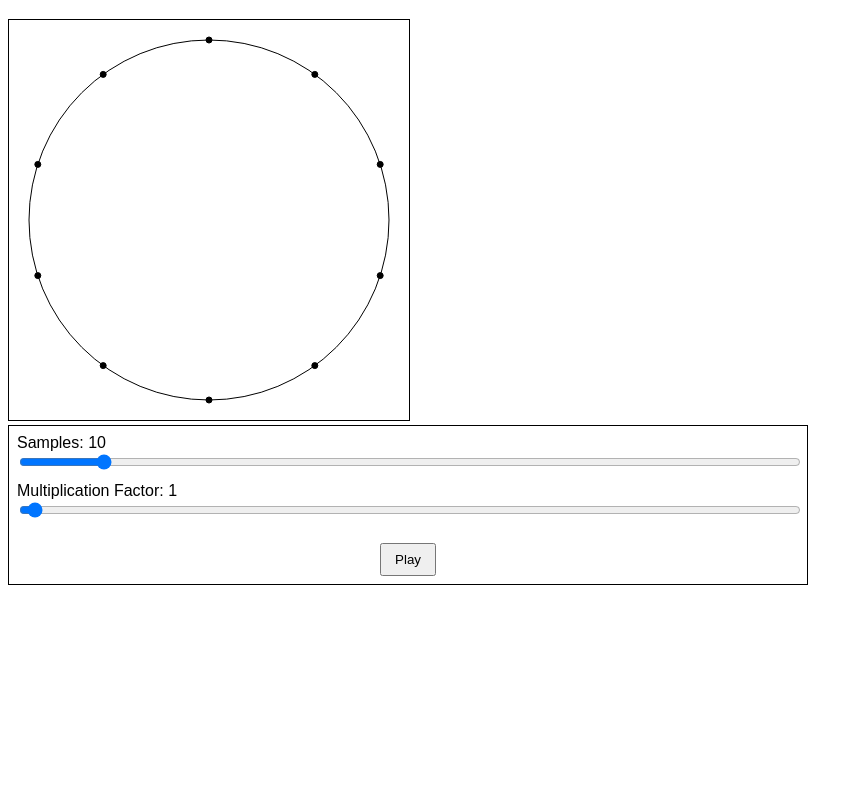
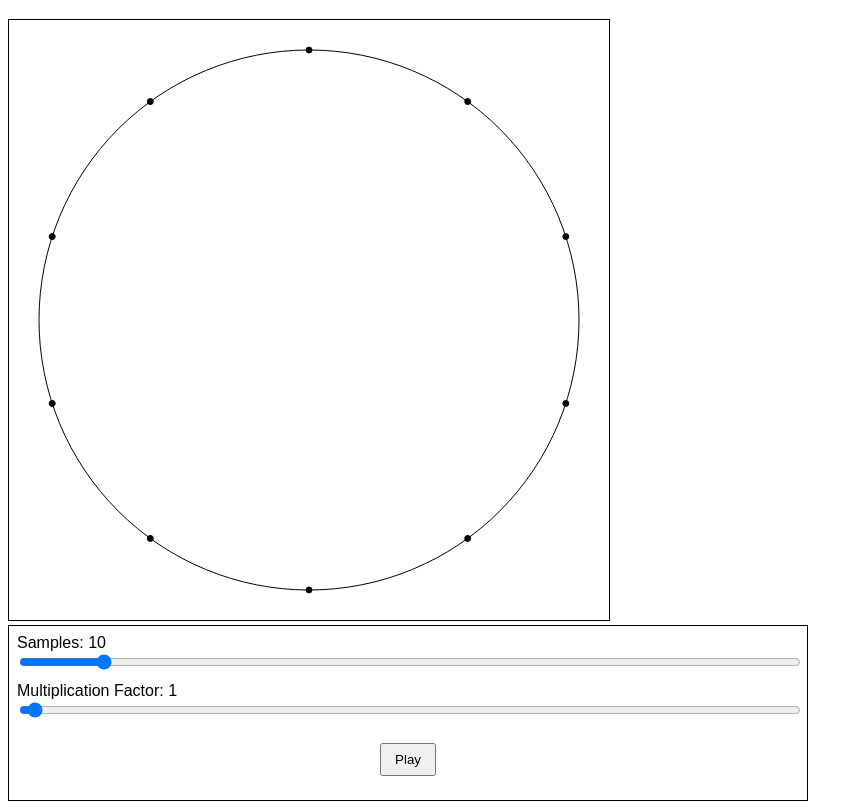
Before and after one commit to matt4222/tsr-cfd-sept-2022, a website built with webpack: page src/index.html in a window 1280 px wide. Shown: the part 61-870 px from the top of the page, without its empty margins (0-863 px from the left). Before the commit the page ends 800 px from the top, so only its background shows below. Built offline with nearby package versions, Linux system fonts and the light colour scheme.

Commit message:
dev: change constants values

```diff
--- a/src/Board.ts
+++ b/src/Board.ts
@@ -1,4 +1,4 @@
-import { r, r0, x0, y0 } from "./constants";
+import { r, r0, size, x0, y0 } from "./constants";
 import { Config } from "./interfaces/Config";
 import { Point } from "./interfaces/Point";
 import { getAngle, getCirclePoint, querySelector } from "./utils";
@@ -9,15 +9,21 @@ export class Board {
     multiplicationFactor: 3,
   };
 
+  constructor() {
+    const element = querySelector("canvas", HTMLCanvasElement);
+    element.width = size;
+    element.height = size;
+  }
+
   clean() {
-    const canvas: HTMLCanvasElement = querySelector("canvas");
+    const canvas = querySelector("canvas", HTMLCanvasElement);
     if (canvas.getContext !== null) {
       const ctx = canvas.getContext("2d");
       if (ctx === null) {
         throw new Error("ctx not exist.");
       }
 
-      ctx.clearRect(0, 0, 400, 400);
+      ctx.clearRect(0, 0, size, size);
     }
   }
 
@@ -29,7 +35,7 @@ export class Board {
   }
 
   drawCirle() {
-    const canvas: HTMLCanvasElement = querySelector("canvas");
+    const canvas = querySelector("canvas", HTMLCanvasElement);
     if (canvas.getContext !== null) {
       const ctx = canvas.getContext("2d");
       if (ctx === null) {
@@ -54,7 +60,7 @@ export class Board {
   }
 
   drawLine(p1: Point, p2: Point): void {
-    const canvas: HTMLCanvasElement = querySelector("canvas");
+    const canvas = querySelector("canvas", HTMLCanvasElement);
     if (canvas.getContext !== null) {
       const ctx = canvas.getContext("2d");
       if (ctx === null) {
@@ -71,7 +77,7 @@ export class Board {
   drawSamplePoints() {
     const samples = this.config.samples;
 
-    const canvas: HTMLCanvasElement = querySelector("canvas");
+    const canvas = querySelector("canvas", HTMLCanvasElement);
     if (canvas.getContext !== null) {
       const ctx = canvas.getContext("2d");
       if (ctx === null) {
--- a/src/constants.ts
+++ b/src/constants.ts
@@ -1,5 +1,7 @@
 export const r = 3;
 
-export const x0 = 200;
-export const y0 = 200;
-export const r0 = 180;
+export const size = 600;
+
+export const x0 = size / 2;
+export const y0 = x0;
+export const r0 = x0 * 0.9;
--- a/src/index.html
+++ b/src/index.html
@@ -9,7 +9,7 @@
   <body>
     <h1>Multiplication</h1>
 
-    <canvas height="400" width="400"></canvas>
+    <canvas></canvas>
 
     <div class="command">
       <label class="samples">
--- a/src/style.scss
+++ b/src/style.scss
@@ -15,7 +15,7 @@ canvas {
 div.command {
   border: 0.1em solid $color;
   width: 50em;
-  height: 10em;
+  height: 11em;
   padding: 0.5em;
 
   display: flex;
```
